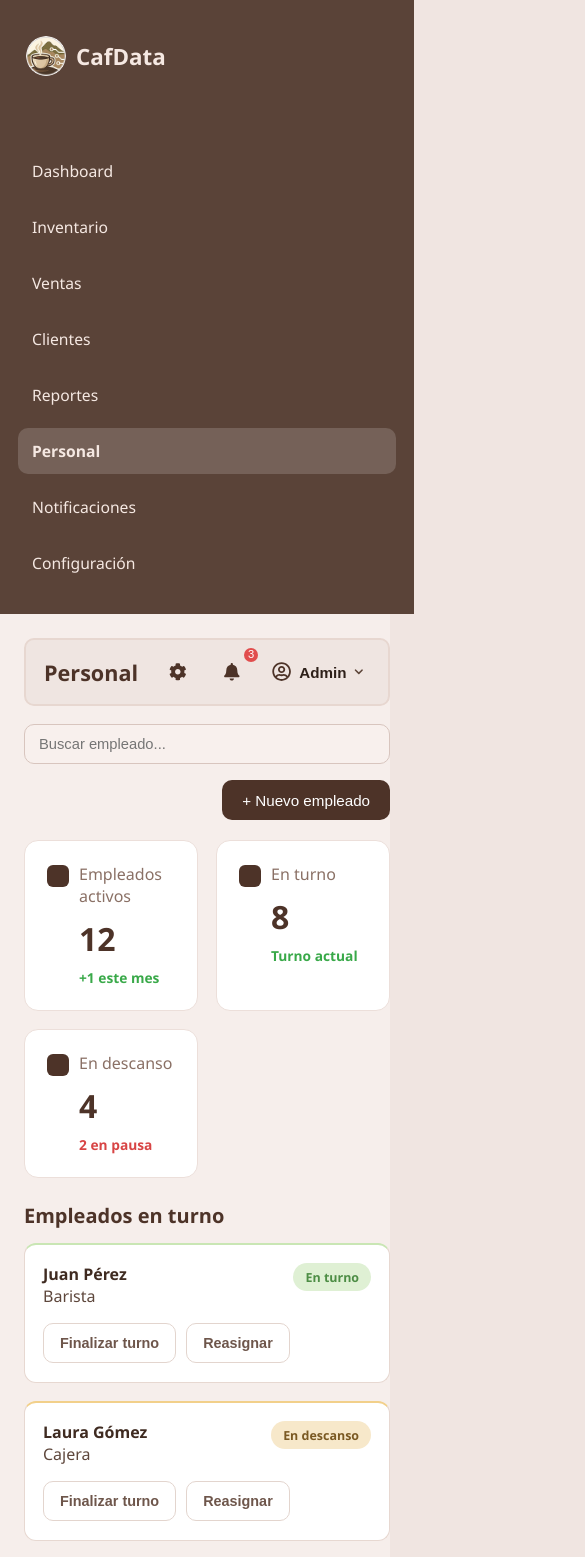
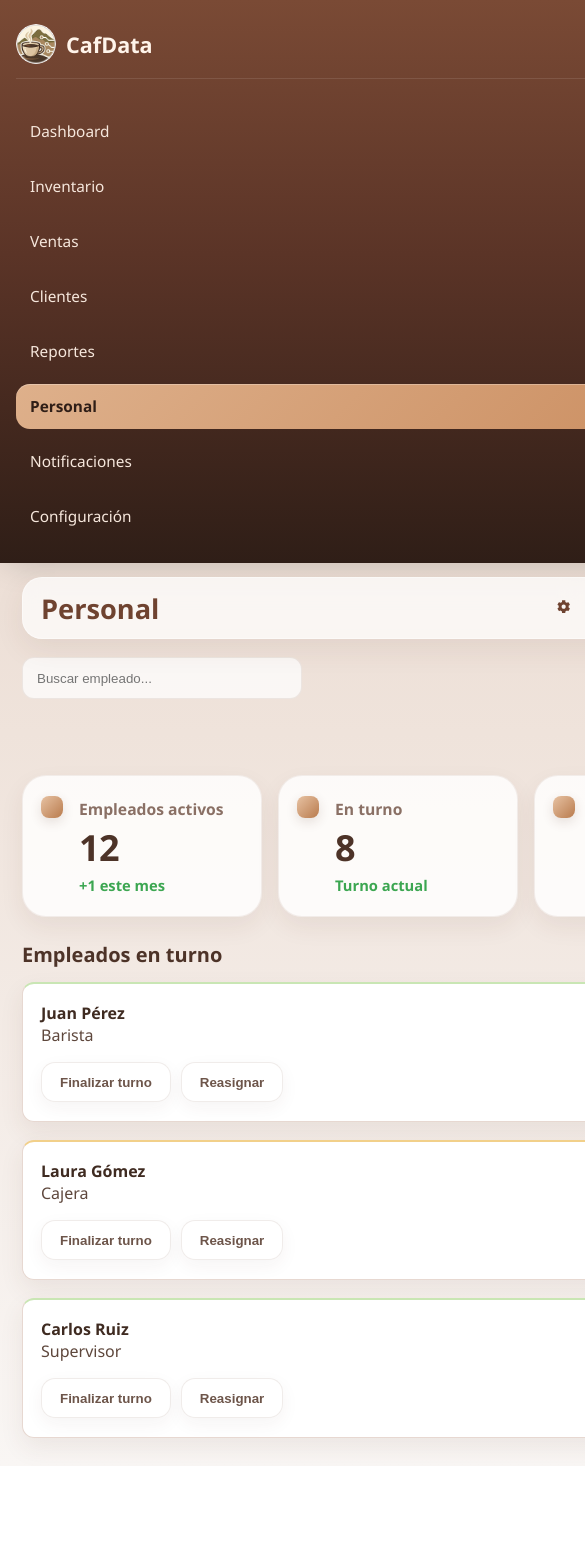
Before and after one commit to anderson-sanch/Caf_Data, a React (Vite) app in the folder frontend/: page /personal in a window 390 px wide. Shown: the top 1557 px of the page, 585 px wide, since content can reach past the window. After the commit the page ends 1466 px from the top, so only its background shows below. Built offline with nearby package versions, Linux system fonts and the light colour scheme.

Commit message:
mejoras en cartas

```diff
--- a/frontend/src/styles.css
+++ b/frontend/src/styles.css
@@ -1,50 +1,75 @@
+/*Guarda los colores */
 :root {
-  --bg: #f0e5e1;
-  --coffee: #4d3328;
-  --coffee-dark: #3f2a20;
-  --text: #281d18;
+  --bg-main: #f3e8e2;
+  --bg-soft: #ead8cd;
+  --bg-warm: #dcc1b0;
+  --text-main: #2f1e17;
+  --text-muted: #8a7065;
+  --text-light: #fff4ea;
   --coffee-900: #2f1e17;
+  --coffee-800: #4a2d22;
   --coffee-700: #6f4330;
+  --coffee-600: #8c5a42;
   --coffee-500: #b97b4d;
+  --coffee-400: #d19a6c;
   --coffee-300: #e7c2a3;
-  --text-light: #fff4ea;
-  --glass: rgba(255, 255, 255, 0.12);
-  --glass-border: rgba(255, 255, 255, 0.22);
-  --overlay-dark: rgba(0, 0, 0, 0.45);
+  --card-bg: rgba(255, 255, 255, 0.72);
+  --card-strong: rgba(255, 255, 255, 0.82);
+  --glass: rgba(255, 255, 255, 0.35);
+  --glass-border: rgba(255, 255, 255, 0.35);
+  --overlay-dark: rgba(0, 0, 0 ,0.45);
+  --border-soft: rgba(111, 67, 48, 0.10);
+  --shadow-soft: 0 10px 30px rgba(86, 53, 38, 0.08);
+  --shadow-medium: 0 14px 34px rgba(86, 53, 38, 0.12);
 }
-
+/*guarda tipografia color y degradado con efecto de arriba hacia abajo*/
 body {
   margin: 0;
   font-family: "Segoe UI", Tahoma, Geneva, Verdana, sans-serif;
-  background: var(--bg);
-  color: var(--text);
+  color: var(--text-main);
+  background: linear-gradient(
+    0deg,
+    #f9f6f4 0%,
+    #efe3db 50%,
+    #e4d1c5 100%
+  );
 }
-
+/*Hace que width y height incluyan padding y border */
 * {
   box-sizing: border-box;
 }
-
-
+/*overflow:hidden: SI ALGO SE DESBORDA NO SE VE */
 .login-page {
   position: relative;
   min-height: 100vh;
   overflow: hidden;
+  display: flex;
+  flex-direction: column;
 }
-
+/*tarjeta de iniciop de sesion transparente */
 .login-card-glass {
   width: 100%;
-  max-width: 410px;
-  padding: 32px 28px;
-  border-radius: 32px;
-  background: var(--glass);
+  max-width: 410px;/*evitaque sea enorme*/
+  padding: 34px 30px;
+  border-radius: 28px;
+  background: var(--glass);/*semitransparente*/
   border: 1px solid var(--glass-border);
-  backdrop-filter: blur(14px);
-  -webkit-backdrop-filter: blur(14px);
-  box-shadow: 0 20px 70px rgba(0, 0, 0, 0.35);
+  backdrop-filter: blur(16px); /*desenfoca lo que hay detras*/
+  box-shadow:
+    0 18px 40px rgba(0, 0, 0, 0.25),/*despeja del fondo y "flota"*/
+    inset 0 1px 0 rgba(255,255,255,0.25);/*simula brillo */
   text-align: center;
   color: var(--text-light);
+  transition: all 0.3s ease;
 }
-
+/*flota la pasar el mouse*/
+.login-card-glass:hover {
+  transform: translateY(-4px);
+  box-shadow:
+    0 25px 60px rgba(0, 0, 0, 0.28),
+    inset 0 1px 0 rgba(255,255,255,0.3);
+}
+/*circulo donde va el icono*/
 .login-logo {
   width: 76px;
   height: 76px;
@@ -69,12 +94,6 @@ body {
   font-size: 0.95rem;
   line-height: 1.5;
   color: rgba(255, 244, 234, 0.8);
-}
-
-.login-form {
-  display: flex;
-  flex-direction: column;
-  gap: 14px;
 }
 
 .login-input {
@@ -194,7 +213,7 @@ body {
 
 .login-wrapper {
   position: relative;
-  z-index: 2;
+  z-index: 2;/*controla el elemento que esta encima dle otro*/
   min-height: 100vh;
   display: flex;
   justify-content: center;
@@ -205,48 +224,45 @@ body {
 .dashboard-page {
   min-height: 100vh;
   width: 100%;
-  padding: 0;
+  position: relative;
 }
 
 .page-title {
-  width: min(1160px, 100%);
   margin: 0 0 8px;
-  color: #9f9a97;
+  color: var(--coffee-700);
   font-size: 1.95rem;
   font-weight: 700;
-
+  letter-spacing: -0.3px;
 }
 
 .dashboard-layout {
-  width: 100%;
   min-height: 100vh;
   display: grid;
-  grid-template-columns: 270px 1fr;
-  background: #f6eeeb;
-  border: none;
+  grid-template-columns: 230px 1fr;
 }
 
 .sidebar {
-  background: #5a4338;
-  padding: 28px 18px;
+  background:linear-gradient(180deg, #7a4a35 0%, #5b3427 45%, #2f1e17 100%);
+  padding: 24px 16px;
   display: flex;
-  width:100% ;
   flex-direction: column;
-  gap: 28px;
+  gap: 22px;
+  box-shadow: 8px 0 30px rgba(0,0,0,0.18);
 }
 
 .sidebar-brand {
   display: flex;
   align-items: center;
   gap: 12px;
-  margin-bottom: 30px ;
-  padding: 8px 8px 14px;
+  margin-bottom: 8px ;
+  padding-bottom: 14px;
+  border-bottom: 1px solid rgba(255,255,255,0.10);
 }
 
 .sidebar-brand h1 {
-  font-size: 1.4rem;
+  font-size: 1.35rem;
   margin: 0;
-  color: #f5e8e2;
+  color: #fff4ea;
   font-weight: 700;
 }
 
@@ -256,6 +272,11 @@ body {
   gap: 10px;
   text-decoration: none;
   color: inherit;
+  transition: opacity 0.2s ease, transform 0.2s ease;
+}
+
+.sidebar-brand-link:hover {
+  opacity: 0.95;
 }
 
 .sidebar-logo {
@@ -272,108 +293,129 @@ body {
 }
 
 .menu-item {
-  border: 0;
-  background: transparent;
-  color: #f5e8e2;
+  display: flex;
+  align-items: center;
+  gap: 10px;
+  padding: 12px 14px;
+  border-radius: 14px;
   text-decoration: none;
-  display: block;
-  text-align: left;
-  padding: 12px 14px;
-  border-radius: 10px;
-  cursor: pointer;
-  font-size: 0.98rem;
+  color: #f6e7dc;
+  font-size: 0.96rem;
+  font-weight: 500;
+  transition: all 0.22s ease;
 }
 
+
 .menu-item:hover {
-  background: rgba(255, 255, 255, 0.8);
+  background: rgba(255, 255, 255, 0.08);
+  transform: translateX(2px);
 }
 
 .menu-item.active {
-  background: rgba(255, 255, 255, 0.16);
-  font-weight: 600;
+  background: linear-gradient(135deg, #deb08b, #c98b5d);
+  color: #2f1e17;
+  box-shadow: inset 0 1px 0 rgba(255,255,255,0.28);
+  font-weight: 700;
 }
 
 .content-area {
-  padding: 24px;
+  padding: 14px 22px 28px;
 }
 
  .topbar {
-  height: 68px;
-  background: #efe5e1;
-  border-radius: 10px;
-  border: 2px solid #e7d7d0;
+  min-height: 62px;
+  background: rgba(255, 255, 255, 0.70);
+  border: 1px solid rgba(255,255,255,0.42);
+  backdrop-filter: blur(12px);
+  -webkit-backdrop-filter: blur(12px);
+  border-radius: 20px;
+  box-shadow: var(--shadow-soft);
   display: flex;
   align-items: center;
   justify-content: space-between;
+  gap: 16px;
   padding: 0 18px;
-  gap: 20px;
-  margin: bottom 20px; ;
 }
 
 .topbar h2 {
   margin: 0;
-  font-size: 1.35rem;
-  font-weight: 700;
-  color: #4d3328;
+  font-size: 1.7rem;
+  font-weight: 800;
+  color: var(--coffee-700);
 }
 
 .topbar-actions {
   display: flex;
   align-items: center;
-  gap: 14px;
+  gap: 10px;
 }
 
 .topbar-actions input {
-  width: 400px;
+  width: 260;
   height: 40px;
-  border: 1px solid #dbc8c0;
-  border-radius: 10px;
+  border: 1px solid rgba(111, 67, 48, 0.10);
+  border-radius: 12px;
   padding: 0 14px;
-  font-size: 0.95rem;
   outline: none;
-  color: #5c3a2c;
+  color: var(--coffee-700);
+  background: rgba(255, 255, 255, 0.70);
+}
+
+.topbar-actions input:focus {
+  border-color: var(--coffee-400);
+  box-shadow: 0 0 0 4px rgba(185, 123, 77, 0.12),
 }
 
 .icon-button {
   position: relative;
-  width: 40px;
-  height: 40px;
+  width: 36px;
+  height: 36px;
   border: 0;
   background: transparent;
-  padding: 0;
+  border-radius: 50%;
+  color: var(--coffee-700);
   cursor: pointer;
-  color: var(--coffee);
-  display: inline-flex;
-  align-items: center;
-  justify-content: center;
-  font-size: 1.1rem;
+  transition: all 0.2s ease;
+}
+
+.icon-button:hover {
+  background: rgba(111, 67, 48, 0.08);
 }
 
 .icon-badge {
   position: absolute;
-  top: -4px;
-  right: -6px;
-  min-width: 14px;
-  height: 14px;
-  border-radius: 50%;
-  background: #e14d4d;
-  color: #fff;
-  font-size: 0.7rem;
+  top: -2px;
+  right: -2px;
+  min-width: 16px;
+  height: 16px;
+  border-radius: 999px;
+  background: #d84a4a;
+  color: white;
+  font-size: 0.64rem;
+  font-weight: 700;
   display: grid;
   place-items: center;
-  line-height: 1;
+  border: 2px solid #fff;
 }
 
 .admin-chip {
   display: inline-flex;
   align-items: center;
   gap: 8px;
-  color: #2e2019;
-  font-size: 0.95rem;
-  font-weight: 600;
+  height: 38px;
+  padding: 0 12px;
+  border-radius: 999px;
   border: 0;
   background: transparent;
+  color: var(--coffee-700);
+  font-weight: 700;
   cursor: pointer;
+}
+
+
+.admin-chip:hover {
+  background: rgba(111, 67, 48, 0.08);
+  color: var(--coffee-900);
 }
 
 .admin-menu-wrap {
@@ -384,11 +426,13 @@ body {
   position: absolute;
   right: 0;
   top: calc(100% + 8px);
-  min-width: 170px;
-  background: #fff;
-  border: 1px solid #e0cfc8;
-  border-radius: 8px;
-  box-shadow: 0 8px 20px rgba(30, 17, 12, 0.16);
+  min-width: 180px;
+  background: rgba(255, 255, 255, 0.94);
+  backdrop-filter: blur(10px);
+  -webkit-backdrop-filter: blur(10px);
+  border: 1px solid rgba(111, 67, 48, 0.12);
+  border-radius: 14px;
+  box-shadow: 0 14px 28px rgba(30, 17, 12, 0.14);
   z-index: 30;
   overflow: hidden;
 }
@@ -396,26 +440,36 @@ body {
 .admin-dropdown button {
   width: 100%;
   border: 0;
-  background: #fff;
+  background: transparent;
   text-align: left;
-  padding: 9px 10px;
-  font-size: 0.75rem;
-  color: #4d3328;
+  padding: 12px 14px;
+  font-size: 0.88rem;
+  color: var(--coffee-700);
   cursor: pointer;
+  transition: all 0.2s ease;
 }
 
 .admin-dropdown button:hover {
-  background: #f5ece8;
+  background: rgba(111, 67, 48, 0.06);
+  color: var(--coffee-900)
 }
 
 .admin-avatar {
-  font-size: 1.2rem;
-  color: var(--coffee);
+  font-size: 1.05rem;
+  color: var(--coffee-700);
+  display: inline-flex;
+  align-items: center;
+  justify-content: center;
 }
 
 .chevron-down {
-  font-size: 0.6rem;
-  color: #5d4539;
+  font-size: 0.7rem;
+  color: #7b6155;
+  transition: transform 0.2s ease;
+}
+
+.admin-chip:hover .chevron-down {
+  transform: translateY(1px);
 }
 
 .inventory-toolbar {
@@ -426,15 +480,14 @@ body {
   gap: 16px;
 }
 
-.inventory-toolbar input {
-  width: 340px;
-  height: 40px;
-  border: 1px solid #d8c5be;
-  border-radius: 10px;
-  font-size: 0.92rem;
+.inventory-toolbar input{
+  width: 280px;
+  height: 42px;
+  border-radius: 12px;
+  border: 1px solid rgba(111,67,48,0.10);
+  background: rgba(255,255,255,0.72);
   padding: 0 14px;
   outline: none;
-  background: #f8f0ed;
 }
 
 .toolbar-right {
@@ -445,94 +498,112 @@ body {
 
 .toolbar-chip {
   height: 40px;
-  border: 1px solid #e3d5ce;
-  background: #fff;
-  border-radius:10px;
-  color: #6e564b;
-  font-size: 0.9rem;
-  font-weight: 600;
-  padding: 0 16px;
+  padding: 0 18px;
+  border-radius: 14px;
+  border: 1px solid rgba(111,67,48,0.10);
+  background: rgba(255,255,255,0.72);
+  color: #6d554a;
+  font-weight: 700;
+  cursor: pointer;
+  box-shadow: 0 6px 18px rgba(84,49,33,0.05);
+}
+
+.toolbar-chip:hover {
+  background: rgba(255, 255, 255, 0.94);
+  transform: translateY(-1px);
+  box-shadow: 0 8px 16px rgba(84, 49, 33, 0.08);
+}
+
+.toolbar-main {
+  height: 42px;
+  padding: 0 22px;
+  border-radius: 14px;
+  border: 0;
+  background: linear-gradient(135deg, #bf8357, #8b563d);
+  color: white;
+  font-weight: 700;
+  box-shadow: 0 10px 22px rgba(111,67,48,0.22);
   cursor: pointer;
 }
 
-.toolbar-main {
-  height: 40px;
-  border: 0;
-  background: var(--coffee);
-  color: #fff;
-  border-radius: 10px;
-  font-size: 0.95rem;
-  padding: 0 20px;
-  cursor: pointer;
-  font-size:600;
+.toolbar-main:hover {
+  transform: translateY(-2px);
+  filter: brightness(1.03);
+  box-shadow: 0 10px 22px rgba(0, 0, 0, 0.22);
 }
 
-.inventory-kpi-grid {
-  margin-top: 20px;
-  display: grid;
-  grid-template-columns: repeat(3, minmax(220px, 1fr));
-  gap: 18px;
-}
 
 .dashboard-kpi-grid {
-  grid-template-columns: repeat(4, minmax(180px, 1fr));
+  display: grid;
+  grid-template-columns: repeat(3, minmax(0, 1fr));
+  gap: 16px;
+  margin-top: 18px;
+  margin-bottom: 18px;
 }
 
 .kpi-card {
-  background: #fff;
-  border: 1px solid #ecdfda;
-  border-radius: 14px;
-  padding: 22px;
-  min-height: 105px;
+  position: relative;
+  background: rgba(255, 255, 255, 0.82);
+  border: 1px solid rgba(111, 67, 48, 0.08);
+  border-radius: 24px;
+  box-shadow: 0 10px 24px rgba(84, 49, 33, 0.07);
+  padding: 22px 22px 20px 22px;
+  min-height: 126px;
+  display: flex;
+  flex-direction: column;
+  justify-content: center;
+  transition: all 0.22s ease;
 }
 
-.inventory-kpi-card {
-  display: grid;
-  grid-template-columns: auto 1fr;
-  column-gap: 10px;
+.kpi-card:hover {
+  transform: translateY(-3px);
+  box-shadow: 0 16px 30px rgba(84, 49, 33, 0.10);
 }
 
-.inventory-kpi-card::before {
-  content: "";
-  width: 22px;
-  height: 22px;
-  border-radius: 6px;
-  background: var(--coffee);
-  margin-top: 2px;
-}
 
 .kpi-card p {
-  margin: 0;
+  margin: 0 0 10px 34px;
+  font-size: 0.98rem;
   color: #8a7065;
-  font-size: 1rem;
+  font-weight: 600;
 }
 
 .kpi-card h3 {
-  margin:10px 0 6px;
-  font-size: 2rem;
+  margin: 0 0 8px 34px;
+  font-size: 2.25rem;
+  line-height: 1;
   color: #4d3328;
+  font-weight: 800;
+  letter-spacing: -0.5px;
 }
 
 .kpi-card small {
-  font-size: 0.86rem;
-  font-weight: 600;
+  margin-left: 34px;
+  font-size: 0.92rem;
+  font-weight: 700;
+
 }
 
+
 .kpi-card .up {
-  color: #39a949;
+  color: #3ca651;
 }
 
 .kpi-card .down {
-  color: #d84545;
+  color: #d24b4b;
 }
 
 .orders-card {
-  margin-top: 22px;
-  background: #fff;
-  border: 1px solid #ecdfda;
-  border-radius: 14px;
+  margin-top: 20px;
+  background: rgba(255,255,255,0.68);
+  border: 1px solid rgba(255,255,255,0.34);
+  backdrop-filter: blur(12px);
+  -webkit-backdrop-filter: blur(12px);
+  border-radius: 24px;
   overflow: hidden;
+  box-shadow: var(--shadow-medium);
 }
+
 
 .data-state {
   min-height: 92px;
@@ -557,63 +628,77 @@ body {
 }
 
 .orders-header {
-  padding: 16px 18px;
+  padding: 20px 22px;
   display: flex;
+  align-items: center;
   justify-content: space-between;
-  align-items: center;
-  border-bottom: 1px solid #ecdfda;
+  background: rgba(255,255,255,0.18);
+  border-bottom: 1px solid rgba(111,67,48,0.08);
 }
+
 
 .orders-header h3 {
   margin: 0;
-  font-size: 1.25rem;
-  font-weight: 700;
-  color: #4d3328;
+  font-size: 1.75rem;
+  font-weight: 800;
+  color: #4b3025;
 }
 
+
 .orders-header button {
+  height: 42px;
+  padding: 0 20px;
   border: 0;
-  background: transparent;
-  color: #8a7065;
+  border-radius: 14px;
+  background: linear-gradient(135deg, #b57d58, #8e5a40);
+  color: white;
+  font-weight: 700;
   cursor: pointer;
-  font-size: 0.85rem;
-  font-weight: 600;
-
+  box-shadow: 0 10px 22px rgba(111,67,48,0.20);
 }
 
 .orders-table {
   width: 100%;
   border-collapse: collapse;
-  font-size: 0.95rem;
+  font-size: 0.96rem;
+}
+
+.orders-table tbody tr {
+  background: rgba(111,67,48,0.03);
+}
+
+.orders-table tbody tr:hover {
+  background: rgba(111, 67, 48, 0.035);
 }
 
 .orders-table th,
 .orders-table td {
   text-align: left;
-  padding: 16px 18px;
-  border-bottom: 1px solid #f1e8e4;
+  padding: 18px 22px;
+  border-bottom: 1px solid rgba(111,67,48,0.06);
 }
 
+
 .orders-table th {
-  color: #6e564b;
-  font-weight: 700;
-  font-size: 0.92rem;
+  color: #7a6055;
+  font-weight: 800;
+  background: rgba(255,255,255,0.14);
 }
 
 .status {
   display: inline-flex;
   align-items: center;
   justify-content: center;
-  min-width: 100px;
-  padding: 6px 12px;
+  min-width: 112px;
+  padding: 7px 12px;
   border-radius: 999px;
   font-size: 0.82rem;
-  font-weight: 600;
+  font-weight: 700;
 }
 
 .status.completed {
-  color: #45854d;
-  background: #d6efcb;
+  color: #597c3a;
+  background: #dbe8bf;
 }
 
 .status.soldout {
@@ -634,6 +719,7 @@ body {
   border-radius: 12px;
   background: #fff;
   padding: 20px;
+  box-shadow: 0 10px 24px rgba(84, 49, 33, 0.08);
 }
 
 .sales-section-header {
@@ -657,17 +743,19 @@ body {
 
 .sales-products-grid {
   display: grid;
-  grid-template-columns: repeat(3, minmax(120px, 1fr));
+  grid-template-columns: repeat(3, minmax(160px, 1fr));
   gap: 12px;
   max-width: 430px;
 }
 
 .sale-product-card {
-  border: 1px solid #e6d8d2;
-  border-radius: 12px;
-  background: #f8f0ed;
+  border: 1px solid rgba(111, 67, 48, 0.1);
+  border-radius: 14px;
+  background: rgba(255, 255, 255, 0.72);
+  backdrop-filter: blur(8px);
   padding: 16px 14px;
   min-height: 110px;
+  box-shadow: 0 8px 18px rgba(84, 49, 33, 0.06);
 }
 
 .sale-icon {
@@ -675,7 +763,7 @@ body {
   width: 24px;
   height: 24px;
   border-radius: 6px;
-  background: var(--coffee);
+  background: linear-gradient(135deg, var(--coffee-400), var(--coffee-600));
 }
 
 .sale-product-card h4 {
@@ -697,6 +785,7 @@ body {
   background: #fff;
   overflow: hidden;
   min-height: 520px;
+  box-shadow: 0 10px 24px rgba(84, 49, 33, 0.08);
 }
 
 .cart-header {
@@ -798,6 +887,7 @@ body {
   display: flex;
   flex-direction: column;
   justify-content: space-between;
+  box-shadow: 0 10px 24px rgba(84, 49, 33, 0.08);
 }
 
 .report-card h4 {
@@ -818,7 +908,7 @@ body {
   width: 30px;
   height: 30px;
   border-radius: 10px;
-  background: var(--coffee);
+  background: linear-gradient(135deg, var(--coffee-400), var(--coffee-600));
   color: #fff;
   display: inline-flex;
   align-items: center;
@@ -849,7 +939,7 @@ body {
   border: 1px solid #e7d8d1;
   padding: 18px;
   min-height: 140px;
-
+  box-shadow: 0 10px 24px rgba(84, 49, 33, 0.08);
 }
 
 .shift-card-open {
@@ -947,6 +1037,7 @@ body {
   border-radius: 12px;
   border: 1px solid #ecdeda;
   padding: 16px;
+  box-shadow: 0 10px 24px rgba(84, 49, 33, 0.08);
 }
 
 .notice-card.critical {
@@ -1020,6 +1111,7 @@ body {
   border: 1px solid #e7d8d1;
   border-radius: 16px;
   padding: 20px;
+  box-shadow: 0 10px 24px rgba(84, 49, 33, 0.08);
 }
 
 .config-card h3 {
@@ -1065,7 +1157,6 @@ body {
 .config-grid input {
   height: 42px;
   border: 1px solid #e7d8d1;
-  background: #f8f1ee;
   border-radius: 12px;
   padding: 0 14px;
   font-size: 0.92rem;
@@ -1079,6 +1170,41 @@ body {
   border-radius: 0 18px;
 }
 
+.inventory-kpi-grid {
+  margin-top: 18px;
+  display: grid;
+  grid-template-columns: repeat(3, minmax(240px, 1fr));
+  gap: 16px;
+  align-items: stretch;
+}
+
+.kpi-card {
+  position: relative;
+  background: rgba(255, 255, 255, 0.82);
+  border: 1px solid rgba(111, 67, 48, 0.08);
+  border-radius: 24px;
+  box-shadow: 0 10px 24px rgba(84, 49, 33, 0.07);
+  padding: 22px 22px 20px 22px;
+  min-height: 126px;
+  display: flex;
+  flex-direction: column;
+  justify-content: center;
+  transition: all 0.22s ease;
+}
+
+.kpi-card::before {
+  content: "";
+  position: absolute;
+  top: 20px;
+  left: 18px;
+  width: 22px;
+  height: 22px;
+  border-radius: 8px;
+  background: linear-gradient(135deg, var(--coffee-300), var(--coffee-500));
+  box-shadow: 0 4px 12px rgba(84, 49, 33, 0.14);
+}
+
+
 @media (max-width: 1024px) {
 
   .dashboard-layout {
@@ -1090,7 +1216,11 @@ body {
   }
 
   .inventory-kpi-grid {
-    grid-template-columns: repeat(2, minmax(120px, 1fr));
+  margin-top: 18px;
+  display: grid;
+  grid-template-columns: repeat(3, minmax(240px, 1fr));
+  gap: 16px;
+  align-items: stretch;
   }
 
   .dashboard-kpi-grid {
@@ -1102,9 +1232,6 @@ body {
     align-items: stretch;
   }
 
-  .inventory-toolbar input {
-    width: 100%;
-  }
 
   .toolbar-right {
     justify-content: flex-end;
@@ -1114,7 +1241,7 @@ body {
   .sales-layout {
   margin-top: 20px;
   display: grid;
-  grid-template-columns: 1fr 320px;
+  grid-template-columns: 1fr ;
   gap: 24px;
 }
 
@@ -1136,7 +1263,7 @@ body {
 
   .sales-products-grid {
    display: grid;
-   grid-template-columns: repeat(3, minmax(160px 1fr));
+   grid-template-columns: repeat(3, minmax(160px, 1fr));
    gap: 18px;
    max-width:560px;
   }
@@ -1154,7 +1281,7 @@ body {
   gap: 14px;
   flex: 1;
   justify-content: flex-end;
-
+}
 .topbar-right input {
   min-width: 250px;
   max-width: 400px;
@@ -1164,7 +1291,7 @@ body {
   font-size: 0.95rem;
   outline: none;
   color: #5c3a2c;
-  background: #fff;
+  background: rgba(255, 255, 255, 0.82);
 }
 
 .page-toolbar {
@@ -1175,5 +1302,5 @@ body {
   gap: 16px;
 }
 
+
 }
-}
```
Also changed, not shown: frontend/src/components/ui/Cards/CardkpiData.jsx (added, +28 -0 lines), frontend/src/pages/DashboardPage.jsx (+5 -22 lines), frontend/src/pages/InventarioPage.jsx (+4 -14 lines).
